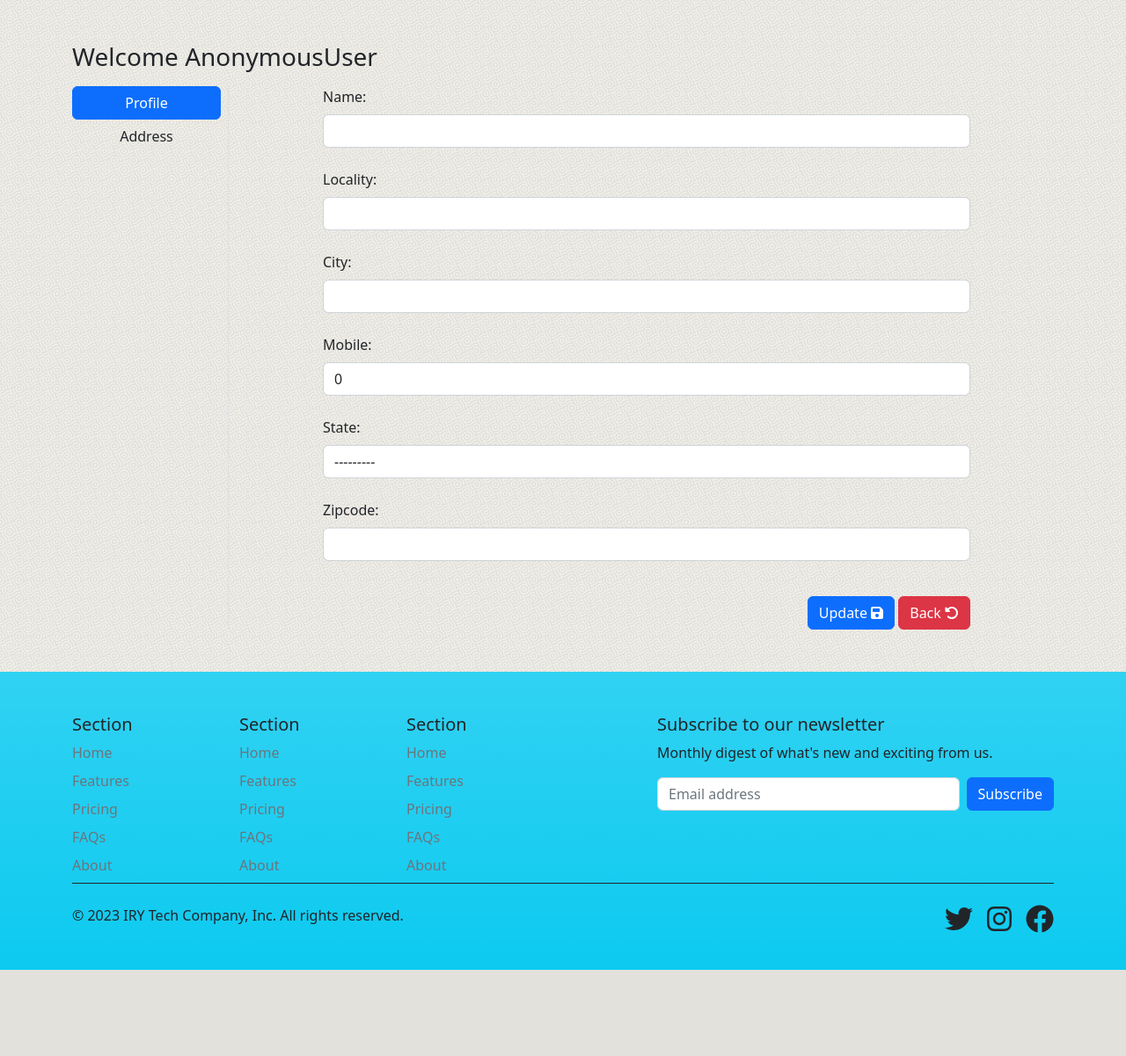
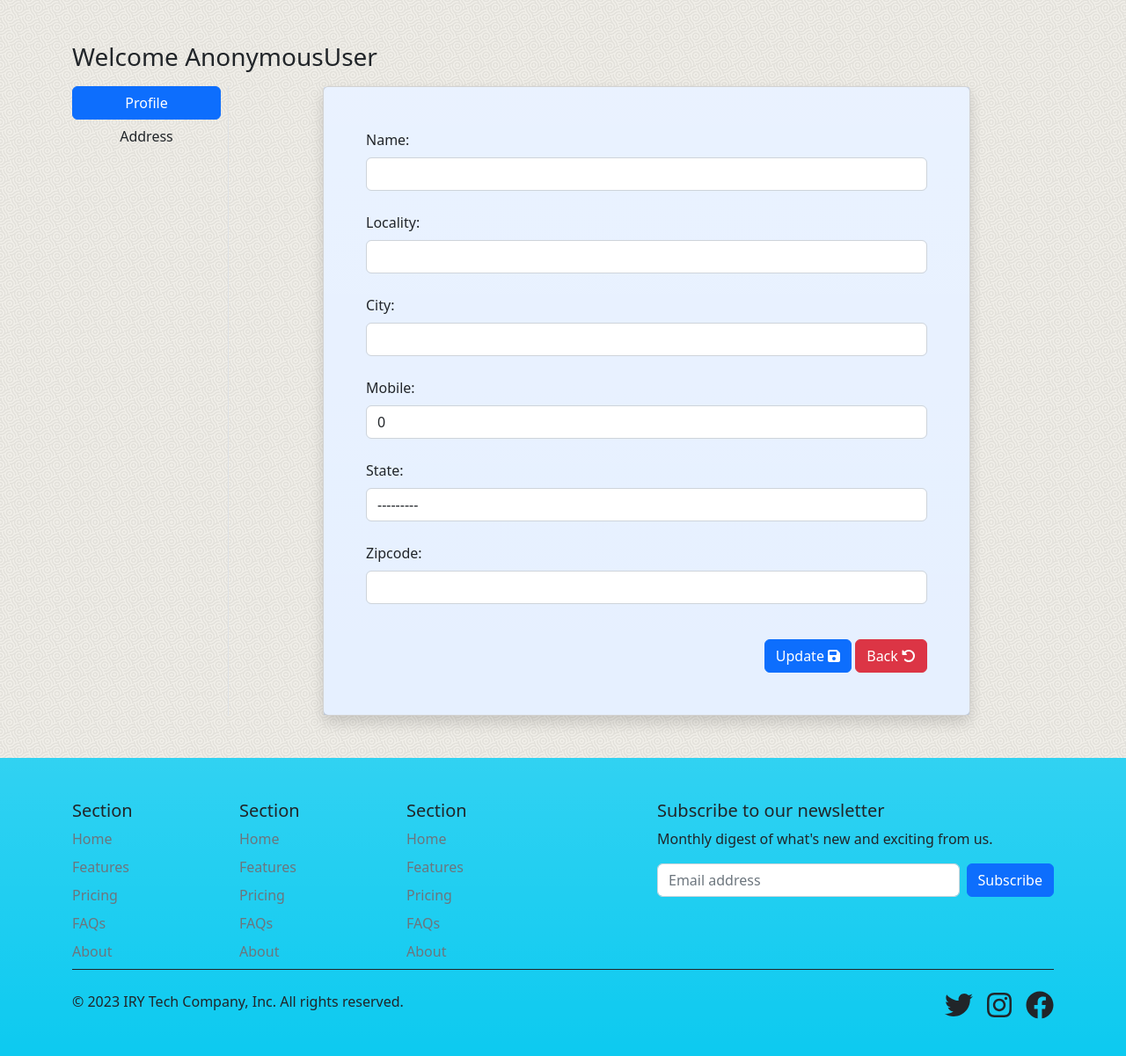
Before and after one commit to elghallali/EShop, a Django app: template core/templates/update-address.html in a window 1280 px wide. Shown: the part 56-1257 px from the top of the page at 88% size. Before the commit the page ends 1159 px from the top, so only its background shows below. Run offline with Django 4.2, Linux system fonts and the light colour scheme; the template is opened without the code that fills it: values that come from a table or form of the project are taken from there, others are empty; some libraries are stand-ins or nearby versions.

Commit message:
Update project

```diff
--- a/core/templates/checkout.html
+++ b/core/templates/checkout.html
@@ -26,7 +26,7 @@
                                 <div class="col-8">
                                     <h5>Product: {{item.product.title}}</h5>
                                     <p>Quantity: {{item.quantity}}</p>
-                                    <p class="fw-bold">Price: {{item.product.discounted_price}}</p>
+                                    <p class="fw-bold">Price: {{item.product.discounted_price}} DH</p>
                                 </div>
                             </div>
                         </div>
--- a/core/templates/update-address.html
+++ b/core/templates/update-address.html
@@ -15,6 +15,8 @@
                 </ul>
             </div>
             <div class="col-md-8 offset-md-1">
+                <div class="card shadow">
+                    <div class="card-body bg-primary bg-gradient bg-opacity-10 p-5">
                         <form action="" method="post" novalidate>
                             {% csrf_token %}
                             {% for fm in form %}
@@ -22,7 +24,8 @@
                             {% endfor %}
                             <div class="col-12 mt-3 text-end">
                                 <button type="submit" class="btn btn-primary">Update <i class="fa-solid fa-floppy-disk"></i></button>
-                        <a href="{% url 'address'%}" type="button" class="btn btn-danger">Back <i class="fa-solid fa-rotate-left"></i></a>
+                                <a href="{% url 'address'%}" type="button" class="btn btn-danger">Back <i
+                                        class="fa-solid fa-rotate-left"></i></a>
                             </div>
                             {% if form.non_field_errors %}
                             {% for error in form.non_field_errors %}
@@ -38,4 +41,6 @@
                     </div>
                 </div>
             </div>
+        </div>
+    </div>
 {% endblock main-content %}
```
Lines whose indentation alone changed are shown as unchanged.
